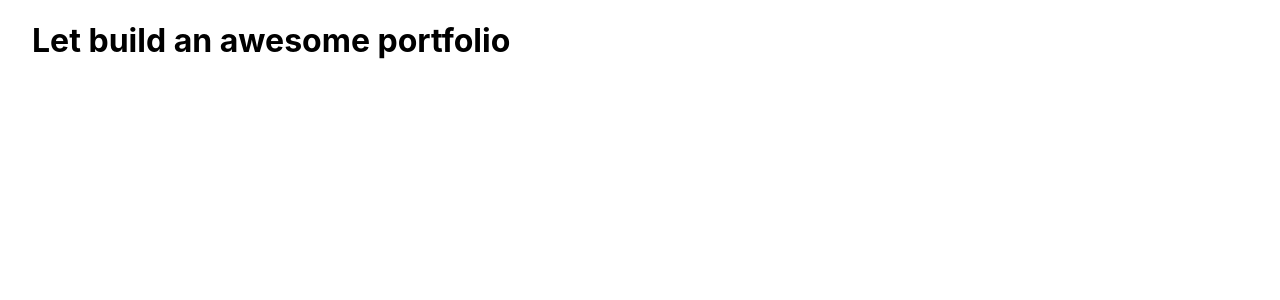
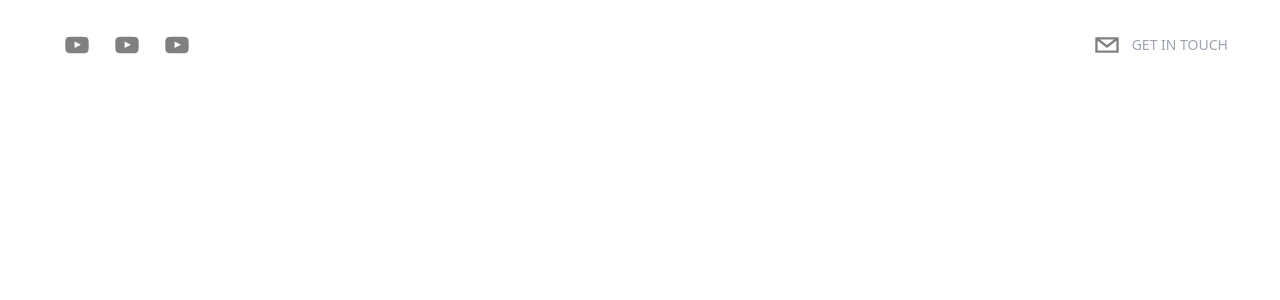
Before and after one commit to Roadlyfe/nextjs_portfolio, a Next.js app: page / in a window 1280 px wide. Shown: the top 300 px of the page. Built offline with nearby package versions, Linux system fonts and the light colour scheme.

Commit message:
implemented social icons using react-social-icons

```diff
--- /dev/null
+++ b/components/Header.jsx
@@ -0,0 +1,40 @@
+import React from 'react';
+import { SocialIcon } from 'react-social-icons';
+import { motion } from 'framer-motion';
+// type Props = {}
+//  export default function Header({}: Props) {this goes in the function as an argument
+
+export default function Header() {
+    return (
+        <header className='sticky top-0 p-5 flex items-start justify-between max-w-7xl mx-auto z-20
+        xl:items-center '>
+            <div className='flex flex-row items-center'>
+                {/* Social Icons */}
+                <SocialIcon
+                url='https://www.youtube.com/channel/UCUcr2WcJaUQ8nw_T9RZrjaw'
+                fgColor='gray'
+                bgColor='transparent'
+                />
+                 <SocialIcon
+                url='https://www.youtube.com/channel/UCUcr2WcJaUQ8nw_T9RZrjaw'
+                fgColor='gray'
+                bgColor='transparent'
+                />
+                 <SocialIcon
+                url='https://www.youtube.com/channel/UCUcr2WcJaUQ8nw_T9RZrjaw'
+                fgColor='gray'
+                bgColor='transparent'
+                />
+            </div>
+            <div className='flex flex-row items-center text-gray-300 cursor-pointer'>
+                <SocialIcon
+                className='cursor-pointer'
+                network='email'
+                fgColor='gray'
+                bgColor='transparent'
+                />
+                <p className='uppercase hidden md:inline-flex text-sm text-gray-400'>Get In Touch</p>
+            </div>
+        </header>
+    )
+}
--- a/pages/index.tsx
+++ b/pages/index.tsx
@@ -1,5 +1,7 @@
+import type { NextPage } from 'next'
 import Head from 'next/head'
 import styles from '../styles/Home.module.css'
+import Header from "../components/Header"
 
 export default function Home() {
   return (
@@ -7,7 +9,21 @@
       <Head>
         <title>Adam's Portfolio</title>
       </Head>
-        <h1>Let build an awesome portfolio</h1>
+
+       {/* Header */}
+        <Header />
+       {/* Hero */}
+
+       {/* About */}
+
+       {/* Experience */}
+
+       {/* Skills */}
+
+       {/* Projects */}
+
+       {/*  Contact Me */}
+
     </div>
   )
 }
--- /dev/null
+++ b/postcss.config.js
@@ -0,0 +1,6 @@
+module.exports = {
+  plugins: {
+    tailwindcss: {},
+    autoprefixer: {},
+  },
+}
--- a/styles/globals.css
+++ b/styles/globals.css
@@ -1,26 +1,3 @@
-html,
-body {
-  padding: 0;
-  margin: 0;
-  font-family: -apple-system, BlinkMacSystemFont, Segoe UI, Roboto, Oxygen,
-    Ubuntu, Cantarell, Fira Sans, Droid Sans, Helvetica Neue, sans-serif;
-}
-
-a {
-  color: inherit;
-  text-decoration: none;
-}
-
-* {
-  box-sizing: border-box;
-}
-
-@media (prefers-color-scheme: dark) {
-  html {
-    color-scheme: dark;
-  }
-  body {
-    color: white;
-    background: black;
-  }
-}
+@tailwind base;
+@tailwind components;
+@tailwind utilities;
--- /dev/null
+++ b/tailwind.config.js
@@ -0,0 +1,11 @@
+/** @type {import('tailwindcss').Config} */
+module.exports = {
+  content: [
+    "./pages/**/*.{js,ts,jsx,tsx}",
+    "./components/**/*.{js,ts,jsx,tsx}",
+  ],
+  theme: {
+    extend: {},
+  },
+  plugins: [],
+}
```
Also changed, not shown: package.json (+7 -0 lines), 1 other file (tests, documents, lock files or other folders).
